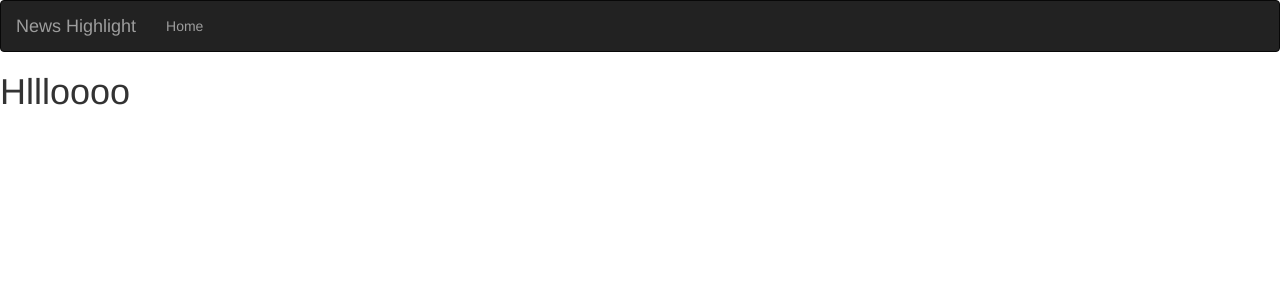
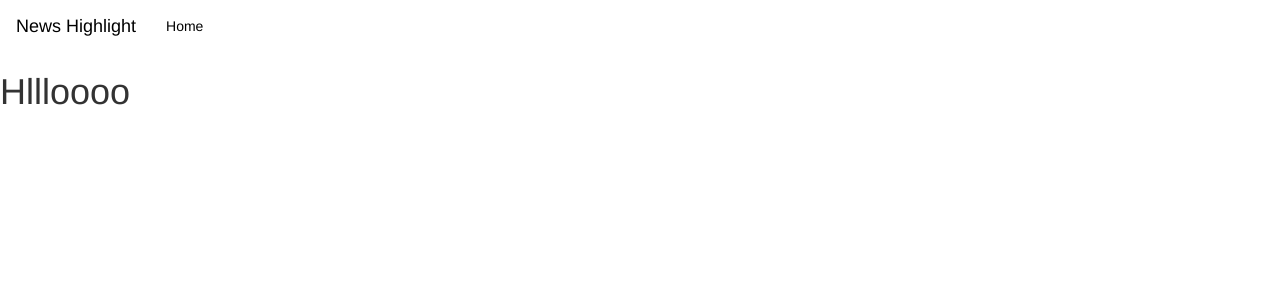
Before and after one commit to ThukuWakogi/news-highlight, a Flask app: page / in a window 1280 px wide. Shown: the top 300 px of the page. Run offline with Flask 2, Linux system fonts and the light colour scheme; some libraries are stand-ins or nearby versions.

Commit message:
Change navbar stying from inverse to white

```diff
--- a/app/static/css/styles.css
+++ b/app/static/css/styles.css
@@ -0,0 +1,7 @@
+.cstm-navbar a {
+  color: #000;
+}
+
+.cstm-navbar-button span {
+  background-color: #000;
+}
--- a/app/templates/navbar.html
+++ b/app/templates/navbar.html
@@ -1,7 +1,7 @@
-<div class="navbar navbar-inverse" role="navigation">
+<div class="navbar cstm-navbar" role="navigation">
   <div class="container-fluid">
     <div class="navbar-header">
-      <button class="navbar-toggle" type="button" data-toggle="collapse" data-target=".navbar-collapse">
+      <button class="navbar-toggle cstm-navbar-button" type="button" data-toggle="collapse" data-target=".navbar-collapse">
         <span class="sr-only">Toggle navigation</span>
         <span class="icon-bar"></span>
         <span class="icon-bar"></span>
```
